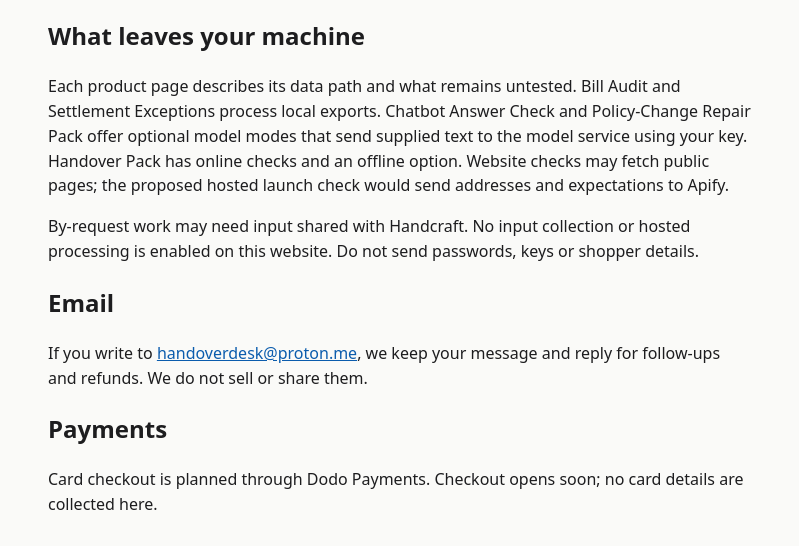
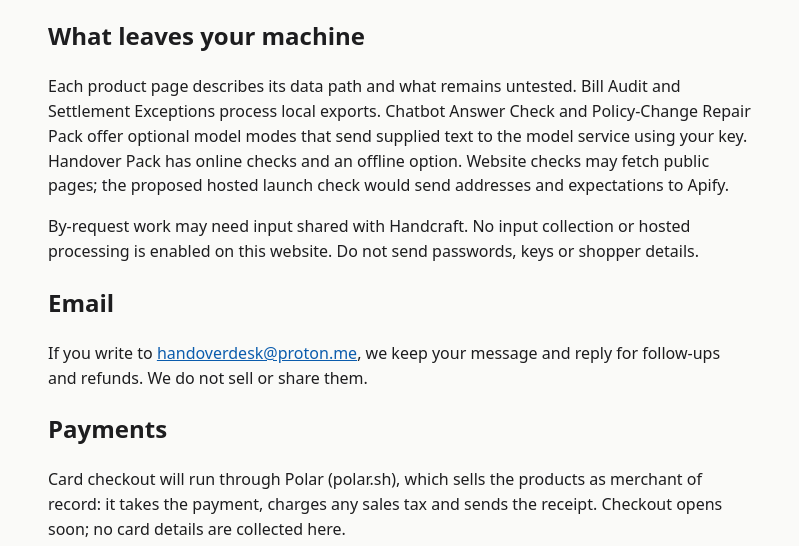
Before and after one commit to hand-crafter/handcraft, a plain HTML site: page privacy.html in a window 1280 px wide. Shown: the part 204-750 px from the top of the page, without its empty margins (240-1039 px from the left). Drawn offline with Linux system fonts and the light colour scheme.

Commit message:
Name Polar as the payment provider

```diff
--- a/privacy.html
+++ b/privacy.html
@@ -19,7 +19,7 @@
 <h2>Email</h2>
 <p>If you write to <a href="mailto:handoverdesk@proton.me">handoverdesk@proton.me</a>, we keep your message and reply for follow-ups and refunds. We do not sell or share them.</p>
 <h2>Payments</h2>
-<p>Card checkout is planned through Dodo Payments. Checkout opens soon; no card details are collected here.</p>
+<p>Card checkout will run through Polar (polar.sh), which sells the products as merchant of record: it takes the payment, charges any sales tax and sends the receipt. Checkout opens soon; no card details are collected here.</p>
 
 </main>
 <footer><p><a href="terms.html">Terms</a> · <a href="refunds.html">Refunds</a> · <a href="privacy.html">Privacy</a> · <a href="contact.html">Contact</a> · <a href="llms.txt">llms.txt</a></p>
```
Also changed, not shown: refunds.html (+1 -0 lines).
